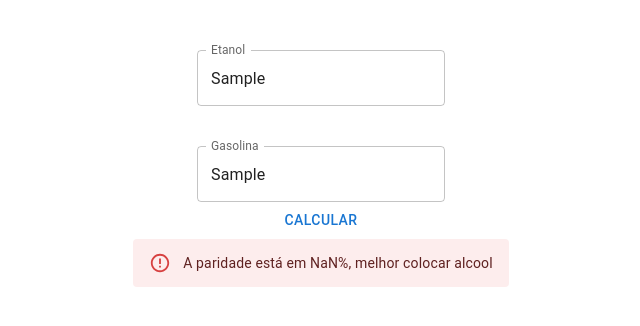
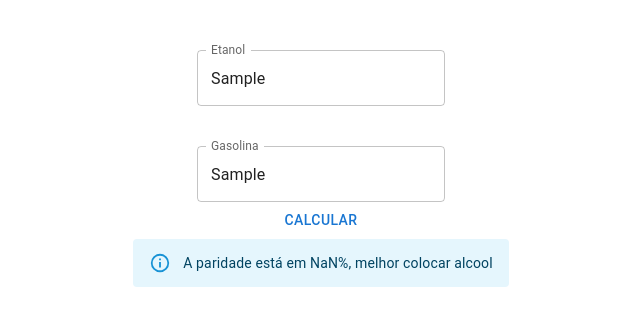
Before and after one commit to marciordj/etanol, a React (Vite) app: page / in a window 1280 px wide. Both pictures are taken after typing "Sample", "Sample" into the empty fields and a click on the button "CALCULAR". Shown: the top 326 px of the page, without its empty margins (319-959 px from the left). Built offline with nearby package versions, Linux system fonts and the light colour scheme.

Commit message:
change alert style

```diff
--- a/src/components/App.tsx
+++ b/src/components/App.tsx
@@ -49,7 +49,14 @@ function App() {
         <Button type='submit'>Calcular</Button>
       </form>
 
-      <Alert className={styles.alert} severity='error'>{fuel >= 78 ? `A paridade está em ${fuel}%, melhor colocar gasolina` : `A paridade está em ${fuel}%, melhor colocar alcool`}</Alert>
+      {fuel === 0 ? '' :
+        <Alert
+          className={styles.alert}
+          severity='info'>
+          {fuel >= 78 ? `A paridade está em ${fuel}%, melhor colocar gasolina` : `A paridade está em ${fuel}%, melhor colocar alcool`}
+        </Alert>
+      }
+
     </div>
   )
 }
```
